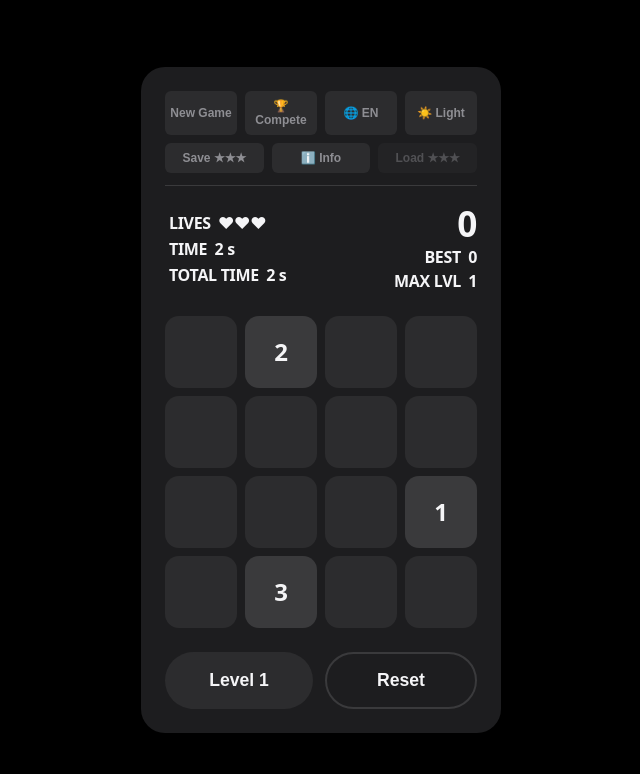
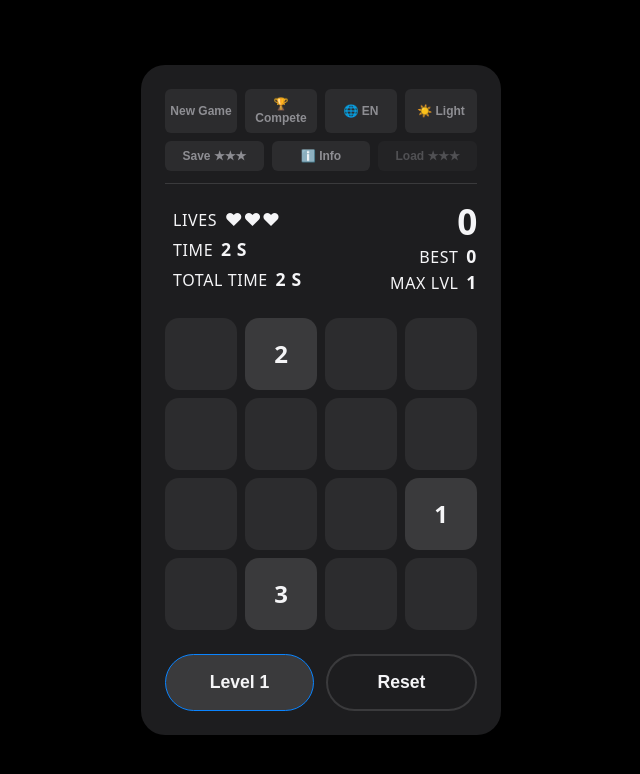
Before and after one commit to Adrian-x9/ade-zip-game, a website built with Vite: page index.html in a window 1280 px wide. Both pictures are taken after a click on the button "Start Game". Shown: the whole page, without its empty margins (319-959 px from the left). Built offline with nearby package versions, Linux system fonts and the light colour scheme.

Commit message:
interface fixes

```diff
--- a/package.json
+++ b/package.json
@@ -1,7 +1,7 @@
 {
   "name": "ade-zip-game",
   "private": true,
-  "version": "0.0.0",
+  "version": "1.3.1",
   "type": "module",
   "scripts": {
     "dev": "vite",
--- a/public/sw.js
+++ b/public/sw.js
@@ -1,6 +1,6 @@
 // FIX: wersja cache musi się zmienić przy każdym deploymencie
 // żeby stary SW nie serwował przeterminowanych plików
-const CACHE_NAME = 'zip-game-cache-v1.3.0';
+const CACHE_NAME = 'zip-game-cache-v1.3.1';
 
 // Pliki do pre-cache przy instalacji (statyczne, znane z góry)
 const PRECACHE_ASSETS = [
--- a/src/style.css
+++ b/src/style.css
@@ -92,13 +92,14 @@ body {
 .stats-group {
   display: flex;
   flex-direction: column;
-  gap: 4px;
+  gap: 6px;
+  padding-left: 4px;
 }
 
 .stat-item {
-  font-weight: 600;
-  font-size: 0.85rem;
-  color: var(--text-muted);
+  text-transform: uppercase;
+  letter-spacing: 0.05em;
+  font-size: 0.75rem; /* Etykiety mniejsze i subtelne */
 }
 
 .stat-item span {
@@ -109,6 +110,11 @@ body {
 
 .stat-item.justify-right {
   justify-content: flex-end;
+}
+
+.stat-item span:last-child {
+  font-size: 1.1rem;   /* Wartości (liczby) większe i wyraźne */
+  font-weight: 800;
 }
 
 .score-display {
@@ -292,8 +298,9 @@ body {
 /* Wyraźna etykieta poziomu podczas gry */
 #btn-start:disabled {
   opacity: 1;
-  background-color: var(--cell-empty);
+  background-color: var(--cell-checkpoint); /* Kolor tła checkpointu */
   color: var(--text-main);
+  border: 1px solid var(--cell-active);    /* Delikatna niebieska ramka */
   cursor: default;
 }
 
@@ -545,17 +552,19 @@ body.light-mode {
   justify-content: space-between;
   align-items: center;
   background-color: var(--bg-color);
-  padding: 8px 12px;
+  padding: 10px 12px;
   border-radius: 8px;
-  gap: 12px;
+  gap: 8px;
 }
 
 #control-code-val {
   font-family: monospace;
-  font-size: 1.1rem;
+  font-size: 0.85rem; /* Nieco mniejszy dla długich ciągów Base64 */
   font-weight: 800;
   color: var(--cell-active);
-  letter-spacing: 1px;
+  word-break: break-all; /* Wymusza zawijanie długiego kodu */
+  max-width: 200px;      /* Zapobiega wypychaniu przycisku Kopiuj */
+  text-align: left;
 }
 
 #btn-copy-code {
--- a/src/ui/UIController.ts
+++ b/src/ui/UIController.ts
@@ -8,7 +8,7 @@ const TRANSLATIONS: Record<Language, Record<string, string>> = {
     new: "New Game",
     lives: "LIVES",
     time: "TIME",
-    totalTime: "TOTAL TIME", // NOWE
+    totalTime: "TOTAL TIME",
     best: "BEST",
     maxLvl: "MAX LVL",
     start: "Start Game",
@@ -54,7 +54,7 @@ const TRANSLATIONS: Record<Language, Record<string, string>> = {
     new: "Neues Spiel",
     lives: "LEBEN",
     time: "ZEIT",
-    totalTime: "GESAMTZEIT", // NOWE
+    totalTime: "GESAMT",
     best: "REKORD",
     maxLvl: "MAX LVL",
     start: "Starten",
@@ -273,7 +273,7 @@ export class UIController {
         ],
         btnInstall: "Zainstaluj Aplikację",
         author: "ade ZIP game by Adrian Ulbrych",
-        version: "v1.3.0 © 2026-05-15"
+        version: "v1.3.1 © 2026-05-15"
       },
       EN: {
         title: "How to play ZIP?",
@@ -285,7 +285,7 @@ export class UIController {
         ],
         btnInstall: "Install Application",
         author: "ade ZIP game by Adrian Ulbrych",
-        version: "v1.3.0 © 2026-05-15"
+        version: "v1.3.1 © 2026-05-15"
       },
       DE: {
         title: "Wie man ZIP spielt?",
@@ -297,7 +297,7 @@ export class UIController {
         ],
         btnInstall: "App installieren",
         author: "ade ZIP game by Adrian Ulbrych",
-        version: "v1.3.0 © 15.05.2026"
+        version: "v1.3.1 © 15.05.2026"
       }
     };
 
```
Also changed, not shown: public/manifest.json.
